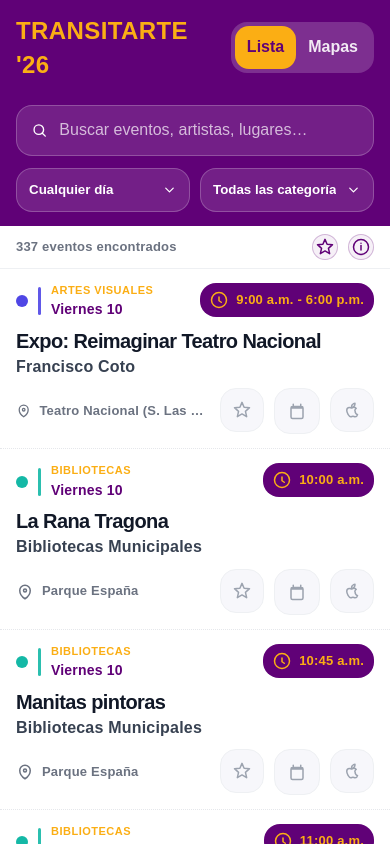
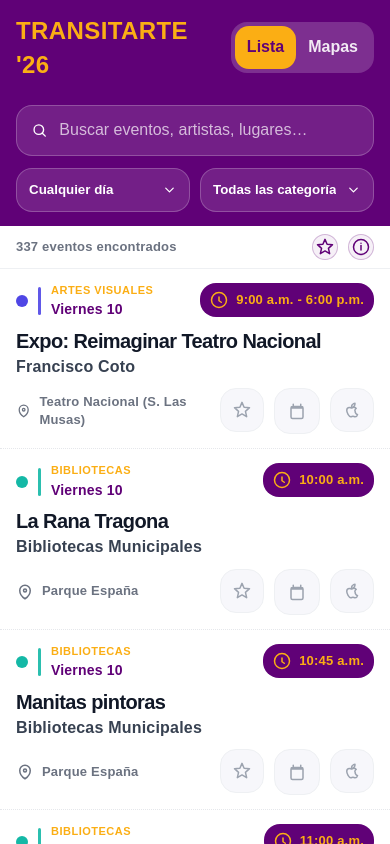
Before and after one commit to webmmiranda/transitarte, a React (Vite) app: page / in a window 390 px wide. Built offline with nearby package versions, Linux system fonts and the light colour scheme.

Commit message:
UI: mobile fixes for title size, location wrap, and touch events on favorite button

```diff
--- a/src/App.css
+++ b/src/App.css
@@ -42,6 +42,14 @@
   letter-spacing: 0.4px;
   font-family: var(--font-display);
   color: #fbae14;
+}
+
+@media (max-width: 380px) {
+  .headerTitle {
+    font-size: 16px;
+    white-space: normal;
+    line-height: 1.2;
+  }
 }
 
 .headerRight {
@@ -682,9 +690,12 @@
 }
 
 .location span {
+  display: -webkit-box;
+  -webkit-line-clamp: 2;
+  -webkit-box-orient: vertical;
+  white-space: normal;
   overflow: hidden;
   text-overflow: ellipsis;
-  white-space: nowrap;
 }
 
 .actions {
--- a/src/App.tsx
+++ b/src/App.tsx
@@ -388,6 +388,12 @@
                               className={isFav ? 'iconAction iconActionFav iconActionFavActive' : 'iconAction iconActionFav'}
                               type="button"
                               onClick={(ev) => {
+                                ev.preventDefault()
+                                ev.stopPropagation()
+                                toggleFavorite(e.id)
+                              }}
+                              onTouchEnd={(ev) => {
+                                ev.preventDefault()
                                 ev.stopPropagation()
                                 toggleFavorite(e.id)
                               }}
@@ -408,6 +414,7 @@
                                 rel="noreferrer"
                                 aria-label="Agregar a Google Calendar"
                                 onClick={(ev) => ev.stopPropagation()}
+                                onTouchEnd={(ev) => ev.stopPropagation()}
                               >
                                 <Icon path="M7 3v3m10-3v3M4 8h16M6 6h12a2 2 0 0 1 2 2v12a2 2 0 0 1-2 2H6a2 2 0 0 1-2-2V8a2 2 0 0 1 2-2Z" />
                               </a>
@@ -421,6 +428,12 @@
                               className="iconAction"
                               type="button"
                               onClick={(ev) => {
+                                ev.preventDefault()
+                                ev.stopPropagation()
+                                downloadAppleCalendar(e)
+                              }}
+                              onTouchEnd={(ev) => {
+                                ev.preventDefault()
                                 ev.stopPropagation()
                                 downloadAppleCalendar(e)
                               }}
```
